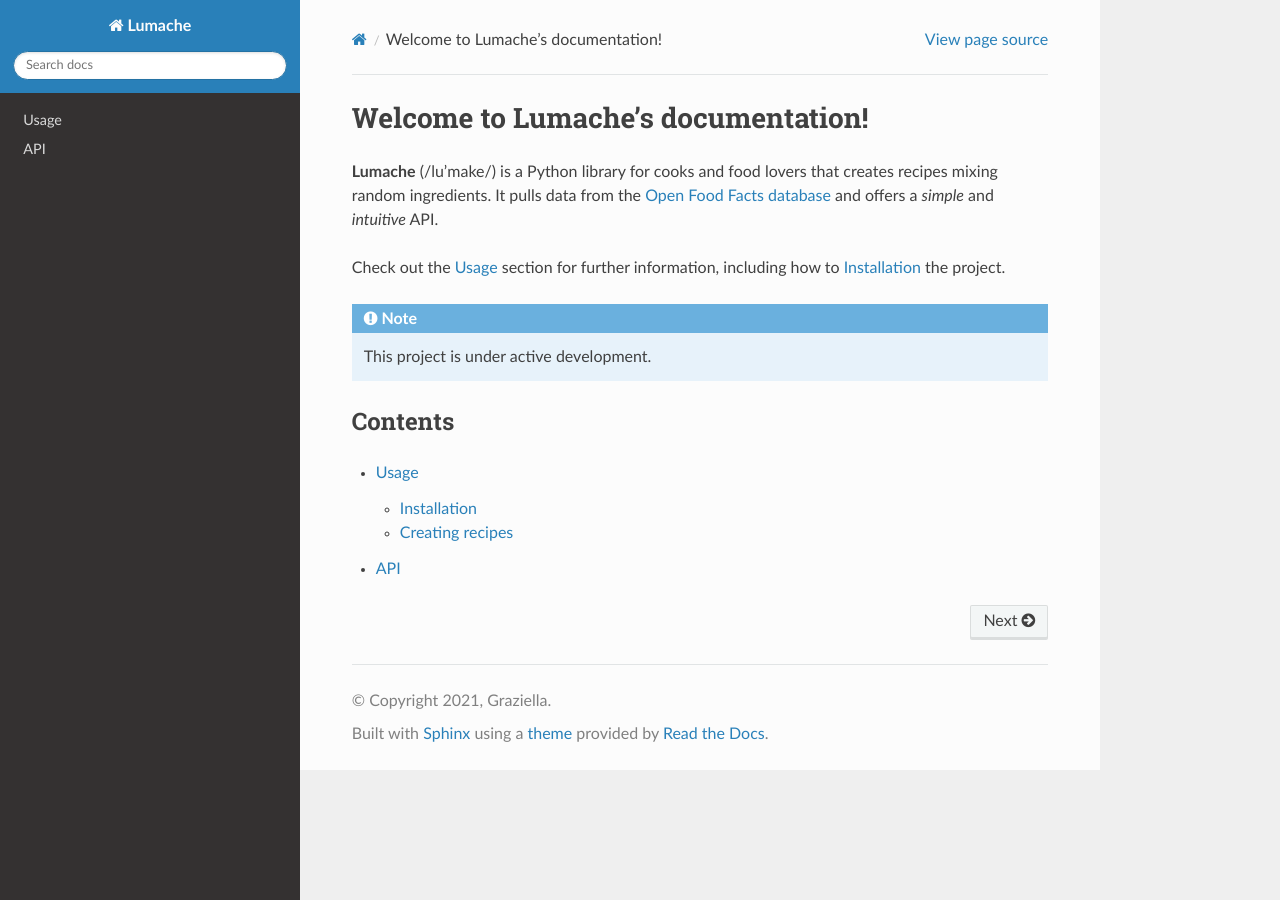
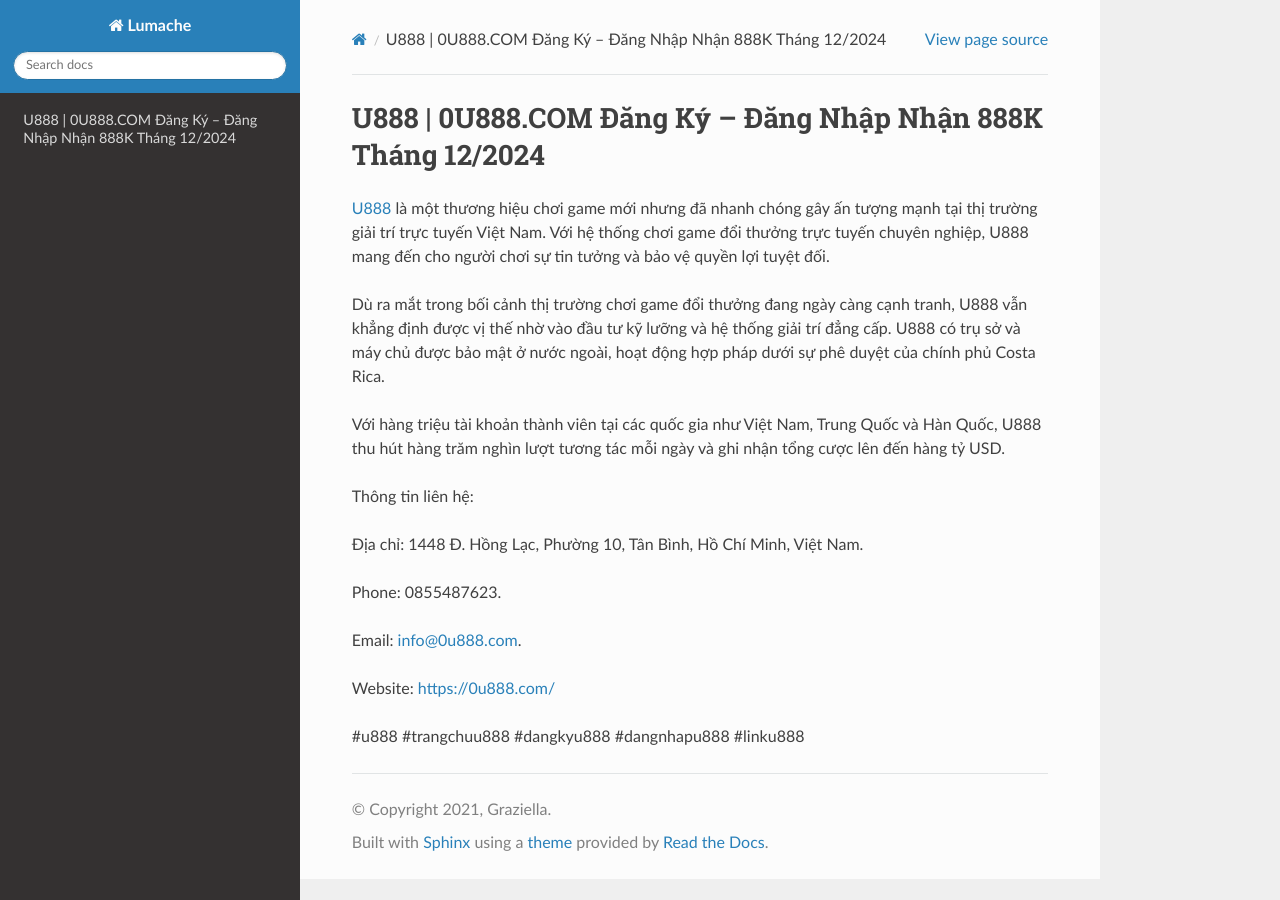
Before and after one commit to parkisngan19/0u888com, a Sphinx documentation site: the page built from docs/source/index.rst, in a window 1280 px wide. Built offline with Sphinx 7.4.7 and the Read the Docs theme 3.1.0, drawn with Linux system fonts in a browser that asks for light colours.

Commit message:
Update index.rst

```diff
--- a/docs/source/index.rst
+++ b/docs/source/index.rst
@@ -1,22 +1,20 @@
-Welcome to Lumache's documentation!
+U888 | 0U888.COM Đăng Ký – Đăng Nhập Nhận 888K Tháng 12/2024
 ===================================
 
-**Lumache** (/lu'make/) is a Python library for cooks and food lovers
-that creates recipes mixing random ingredients.
-It pulls data from the `Open Food Facts database <https://world.openfoodfacts.org/>`_
-and offers a *simple* and *intuitive* API.
+`U888 <https://0u888.com/>`_ là một thương hiệu chơi game mới nhưng đã nhanh chóng gây ấn tượng mạnh tại thị trường giải trí trực tuyến Việt Nam. Với hệ thống chơi game đổi thưởng trực tuyến chuyên nghiệp, U888 mang đến cho người chơi sự tin tưởng và bảo vệ quyền lợi tuyệt đối.
 
-Check out the :doc:`usage` section for further information, including
-how to :ref:`installation` the project.
+Dù ra mắt trong bối cảnh thị trường chơi game đổi thưởng đang ngày càng cạnh tranh, U888 vẫn khẳng định được vị thế nhờ vào đầu tư kỹ lưỡng và hệ thống giải trí đẳng cấp. U888 có trụ sở và máy chủ được bảo mật ở nước ngoài, hoạt động hợp pháp dưới sự phê duyệt của chính phủ Costa Rica.
 
-.. note::
+Với hàng triệu tài khoản thành viên tại các quốc gia như Việt Nam, Trung Quốc và Hàn Quốc, U888 thu hút hàng trăm nghìn lượt tương tác mỗi ngày và ghi nhận tổng cược lên đến hàng tỷ USD.
 
-   This project is under active development.
+Thông tin liên hệ:
 
-Contents
---------
+Địa chỉ: 1448 Đ. Hồng Lạc, Phường 10, Tân Bình, Hồ Chí Minh, Việt Nam.
 
-.. toctree::
+Phone: 0855487623.
 
-   usage
-   api
+Email: info@0u888.com.
+
+Website: https://0u888.com/
+
+#u888 #trangchuu888 #dangkyu888 #dangnhapu888 #linku888
```
